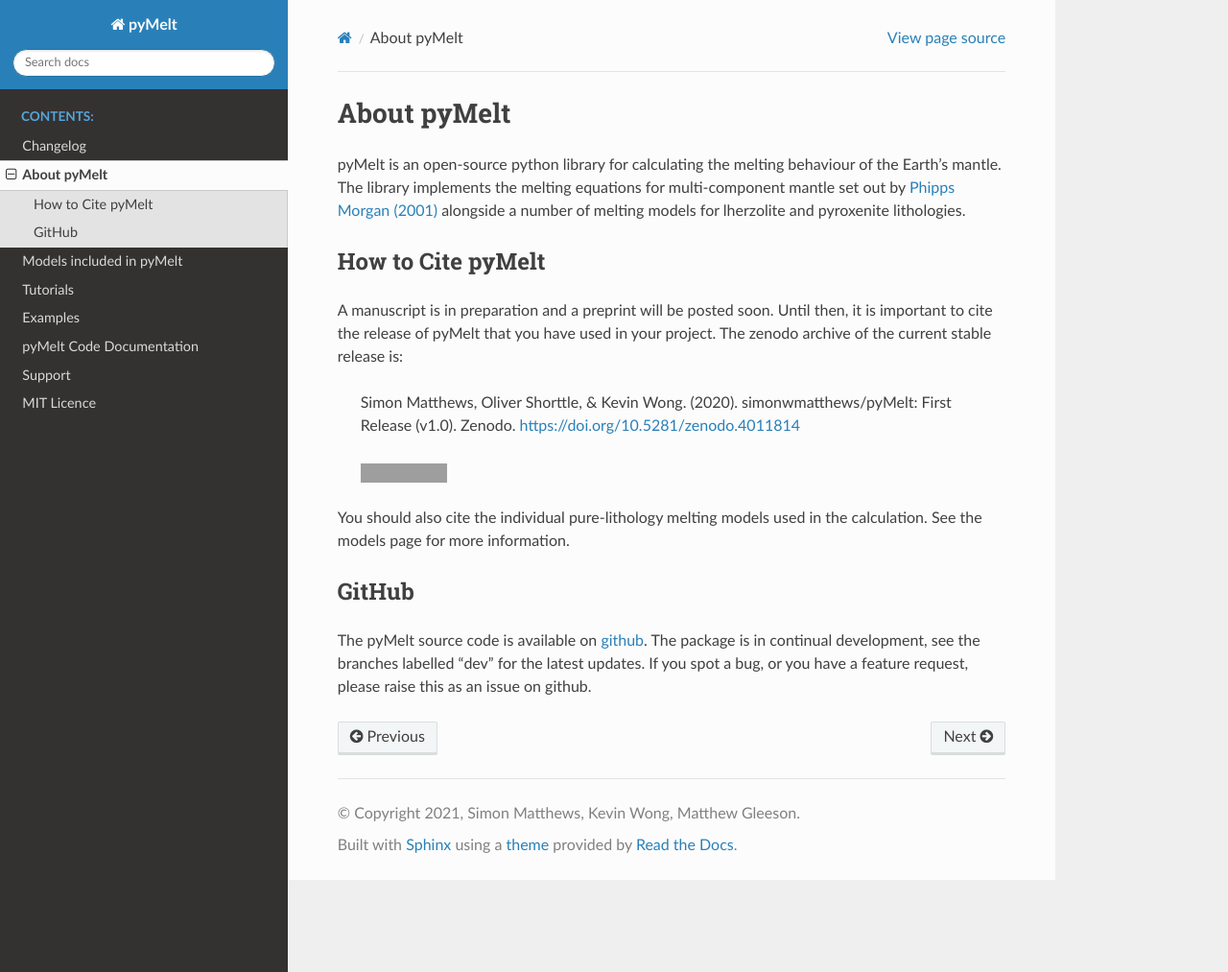
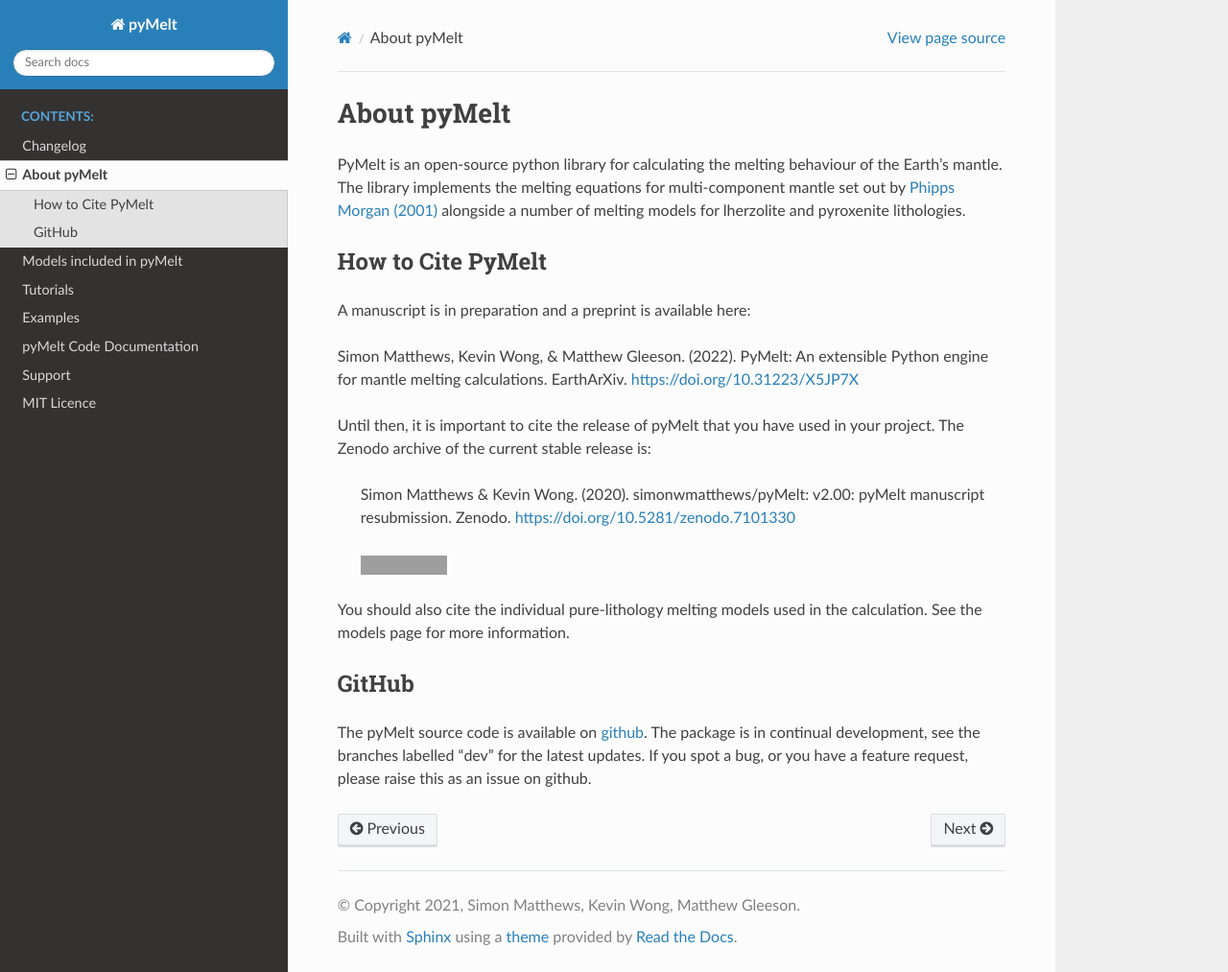
Before and after one commit to simonwmatthews/pyMelt, a Sphinx documentation site: the page built from docs/source/about.rst, in a window 1280 px wide and 1013 px high. Shown: the whole window at 96% size. Built offline with Sphinx 7.4.7 and the Read the Docs theme 2.0.0, drawn with Linux system fonts in a browser that asks for light colours; formulas are drawn with MathJax 3; grey boxes are pictures that could not be loaded.

Commit message:
Update about.rst
Updated 'about' page with the most recent version of pyMelt.

```diff
--- a/docs/source/about.rst
+++ b/docs/source/about.rst
@@ -2,21 +2,23 @@
 About pyMelt
 ############
 
-pyMelt is an open-source python library for calculating the melting behaviour of the Earth's
+PyMelt is an open-source python library for calculating the melting behaviour of the Earth's
 mantle. The library implements the melting equations for multi-component mantle set out by
 `Phipps Morgan (2001) <https://doi.org/10.1029/2000GC000049>`_ alongside a number of melting models
 for lherzolite and pyroxenite lithologies.
 
-How to Cite pyMelt
+How to Cite PyMelt
 ^^^^^^^^^^^^^^^^^^
-A manuscript is in preparation and a preprint will be posted soon. Until then, it is important to
-cite the release of pyMelt that you have used in your project. The zenodo archive of the current
-stable release is:
+A manuscript is in preparation and a preprint is available here:
 
-   Simon Matthews, Oliver Shorttle, & Kevin Wong. (2020). simonwmatthews/pyMelt: First Release (v1.0). Zenodo. https://doi.org/10.5281/zenodo.4011814
+Simon Matthews, Kevin Wong, & Matthew Gleeson. (2022). PyMelt: An extensible Python engine for mantle melting calculations. EarthArXiv. https://doi.org/10.31223/X5JP7X
 
-   .. image:: https://zenodo.org/badge/DOI/10.5281/zenodo.5513675.svg
-      :target: https://doi.org/10.5281/zenodo.5513675
+Until then, it is important to cite the release of pyMelt that you have used in your project. The Zenodo archive of the current stable release is:
+
+   Simon Matthews & Kevin Wong. (2020). simonwmatthews/pyMelt: v2.00: pyMelt manuscript resubmission. Zenodo. https://doi.org/10.5281/zenodo.7101330
+
+   .. image:: https://zenodo.org/badge/DOI/10.5281/zenodo.7101330.svg
+      :target: https://doi.org/10.5281/zenodo.7101330
 
 You should also cite the individual pure-lithology melting models used in the calculation. See the
 models page for more information.
```
